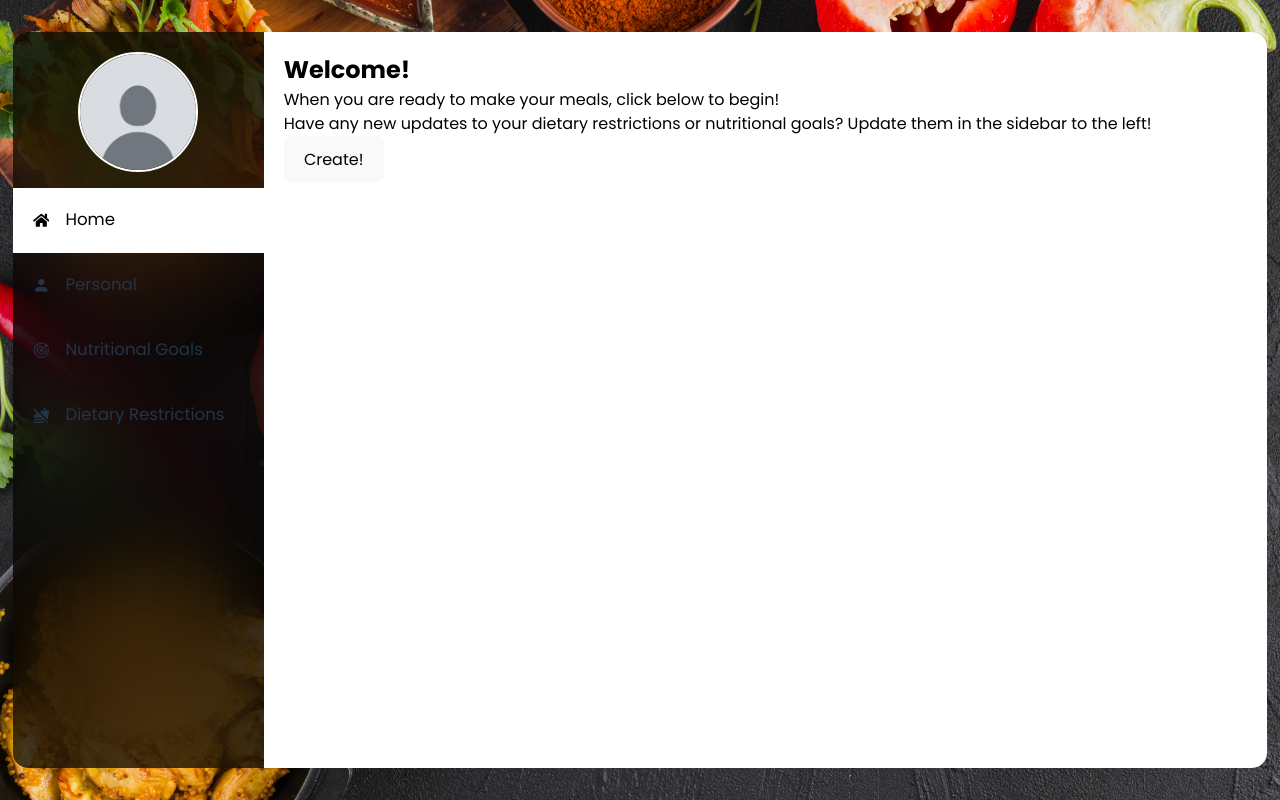
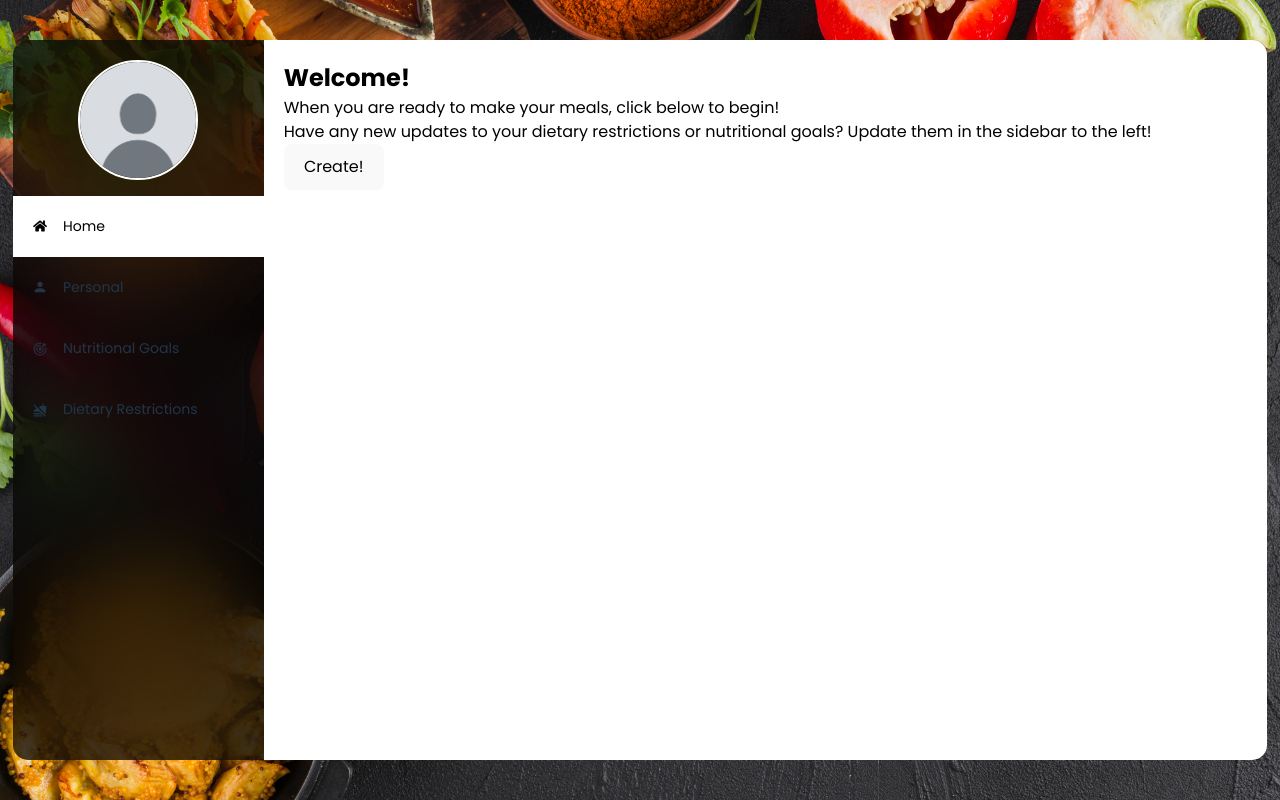
Before and after one commit to EddieTheEgg/NU-Hall, a React (Vite) app in the folder NU-Dining/: page /home in a window 1280 px wide. Built offline with nearby package versions, Linux system fonts and the light colour scheme.

Commit message:
minor font-sizing styling

```diff
--- a/NU-Dining/src/styles/homePage.css
+++ b/NU-Dining/src/styles/homePage.css
@@ -50,7 +50,7 @@
     display: flex;
     align-items: center;
     gap: 1rem;
-    font-size: 1.3vw;
+    font-size: clamp(0.8vw, 1.1vw, 1.2vw);
     padding: 20px;
     background-color: transparent;
     color: inherit;
```
